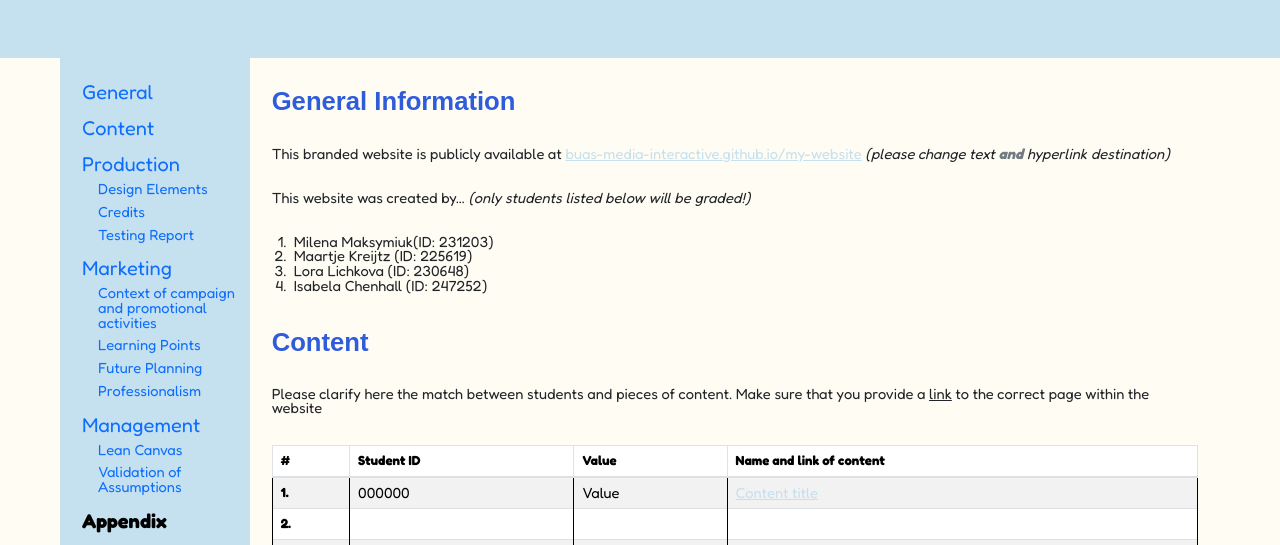
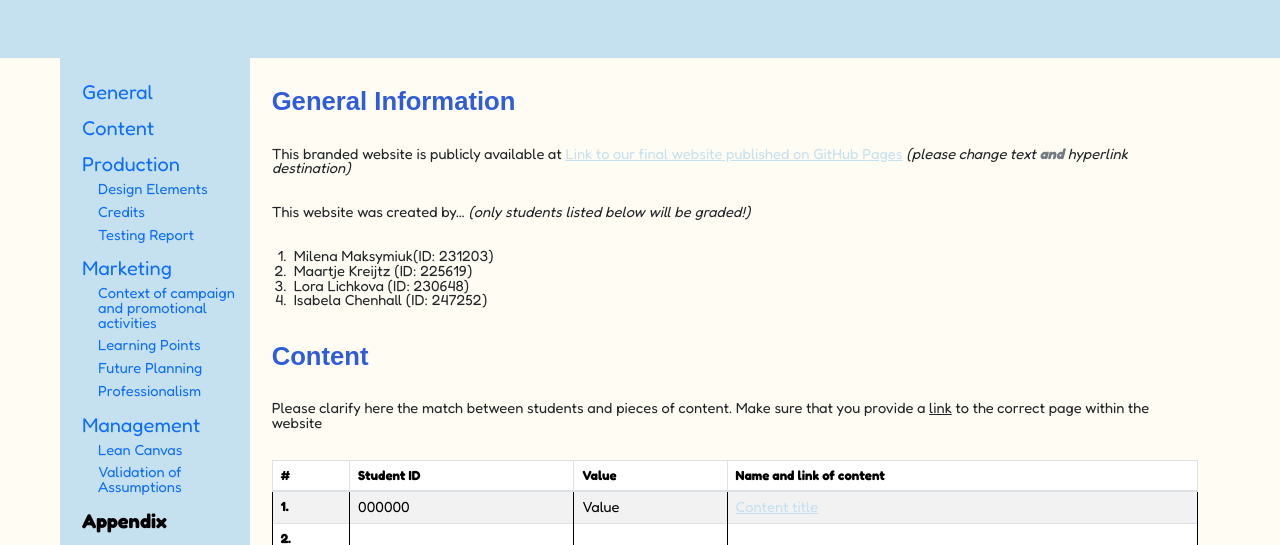
Before and after one commit to SIT27/SIT, a plain HTML site: page corporate.html in a window 1280 px wide. Shown: the part 255-800 px from the top of the page. Drawn offline with nearby package versions, Linux system fonts and the light colour scheme; a web font is replaced by a local one.

Commit message:
corporate

```diff
--- a/corporate.html
+++ b/corporate.html
@@ -92,7 +92,7 @@
           <h2 id="general">General Information</h2>
           <p>
             This branded website is publicly available at
-            <a href="https://buas-media-interactive.github.io/">buas-media-interactive.github.io/my-website</a>
+            <a href="https://buas-media-interactive.github.io/">Link to our final website published on GitHub Pages</a>
             <em>(please change text <strong>and</strong> hyperlink destination)</em>
           </p>
           <p>
--- a/css/styles.css
+++ b/css/styles.css
@@ -3012,8 +3012,7 @@ footer a:hover {
   .text-buttons {
 	color: #FFFCF3 !important;
   }
-
-  /* change background color of about us page */
+    /* change background color of about us page */
   .about-us-bg {
 background-color:#C5E0EF;
   }
```
